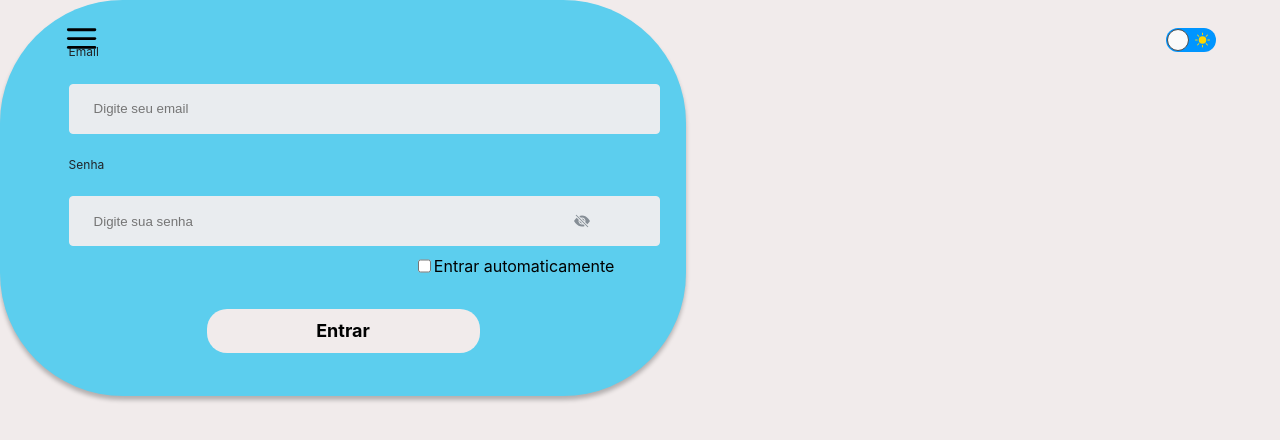
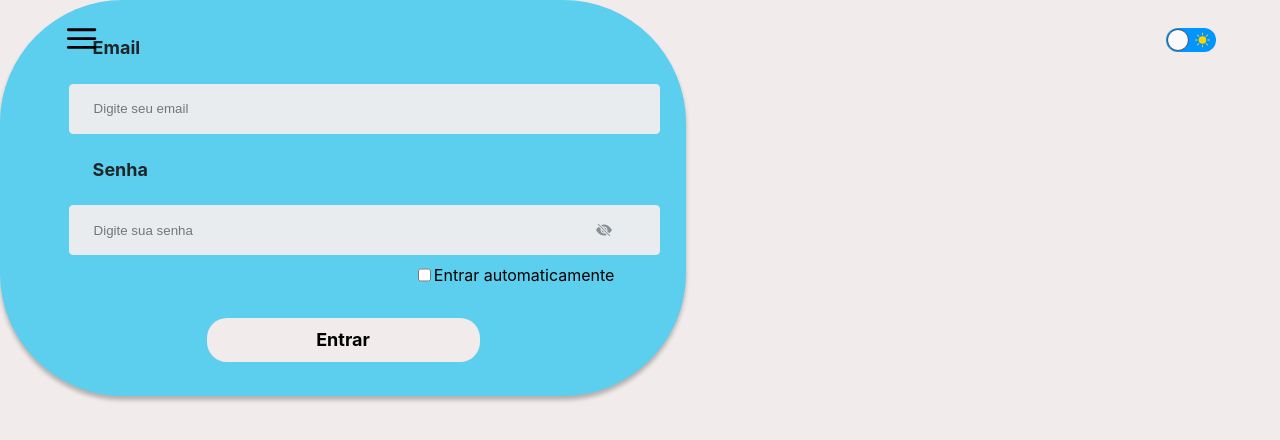
Before and after one commit to JokerMSD/Health-Sync, a React (Vite) app: page / in a window 1280 px wide. Shown: the top 440 px of the page. Built offline with nearby package versions, Linux system fonts and the light colour scheme.

Commit message:
update style.module.scss

```diff
--- a/src/components/Input/style.module.scss
+++ b/src/components/Input/style.module.scss
@@ -1,12 +1,12 @@
 @import "../../styles/index.scss";
 
 .label {
-  @extend .headline;
+  @extend .title1;
   display: flex;
   width: 100%;
   color: var(--grey-4);
   margin: 1.4rem;
-  margin-left: 0;
+  margin-left: 1.5rem;
   margin-right: 0;
 }
 
@@ -31,24 +31,24 @@
 .eye {
   display: flex;
   position: absolute;
-  right: 5%;
+  right: 1%;
   color: var(--grey-3);
   cursor: pointer;
 
   &:hover {
-    color: var(--grey-1);
+    color: var(--grey-4);
   }
 }
 
 .eyeSlashed {
   display: flex;
   position: absolute;
-  right: 5%;
+  right: 1%;
   color: var(--grey-3);
   cursor: pointer;
 
   &:hover {
-    color: var(--grey-1);
+    color: var(--grey-4);
   }
 }
 
```
